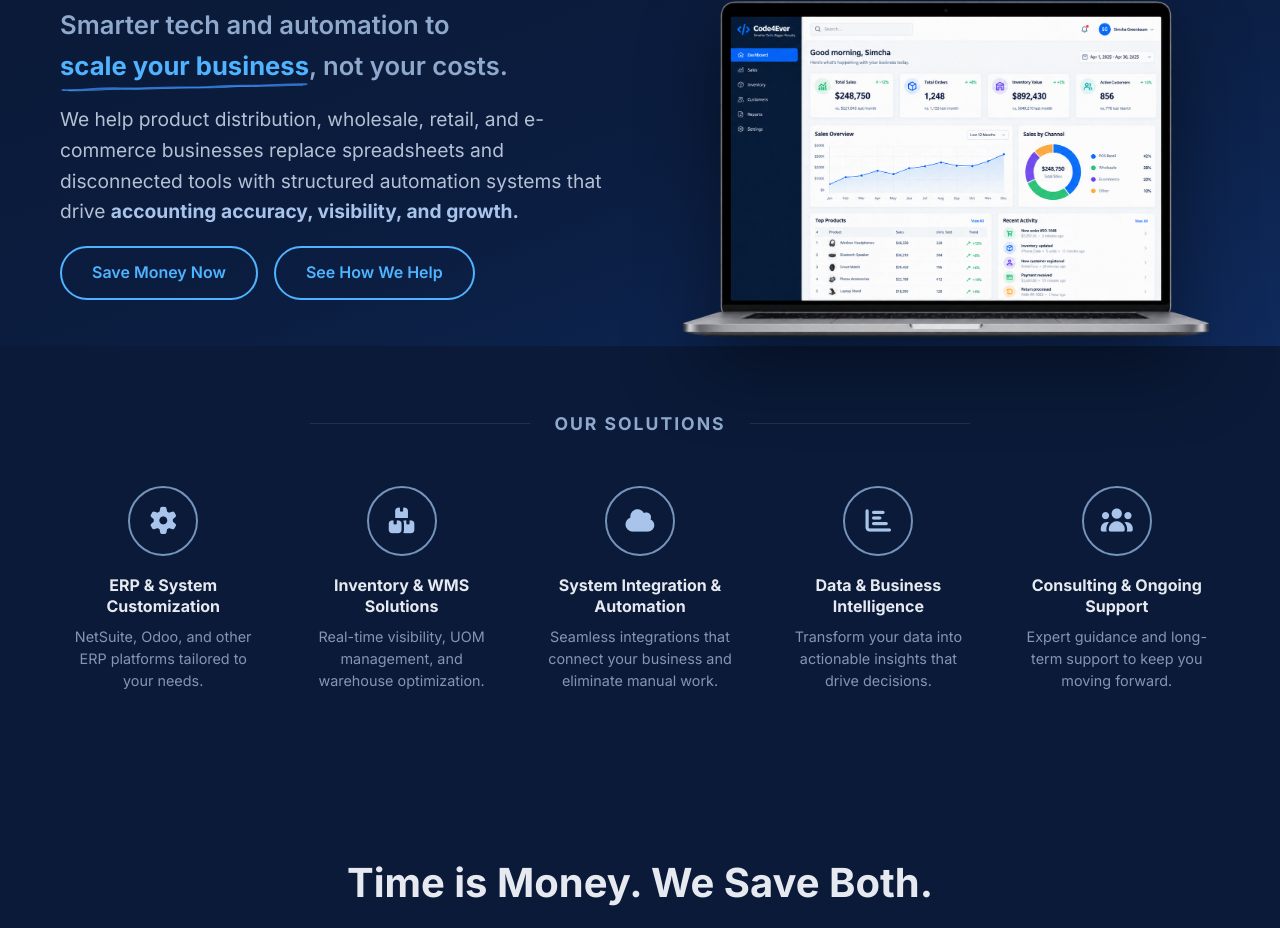
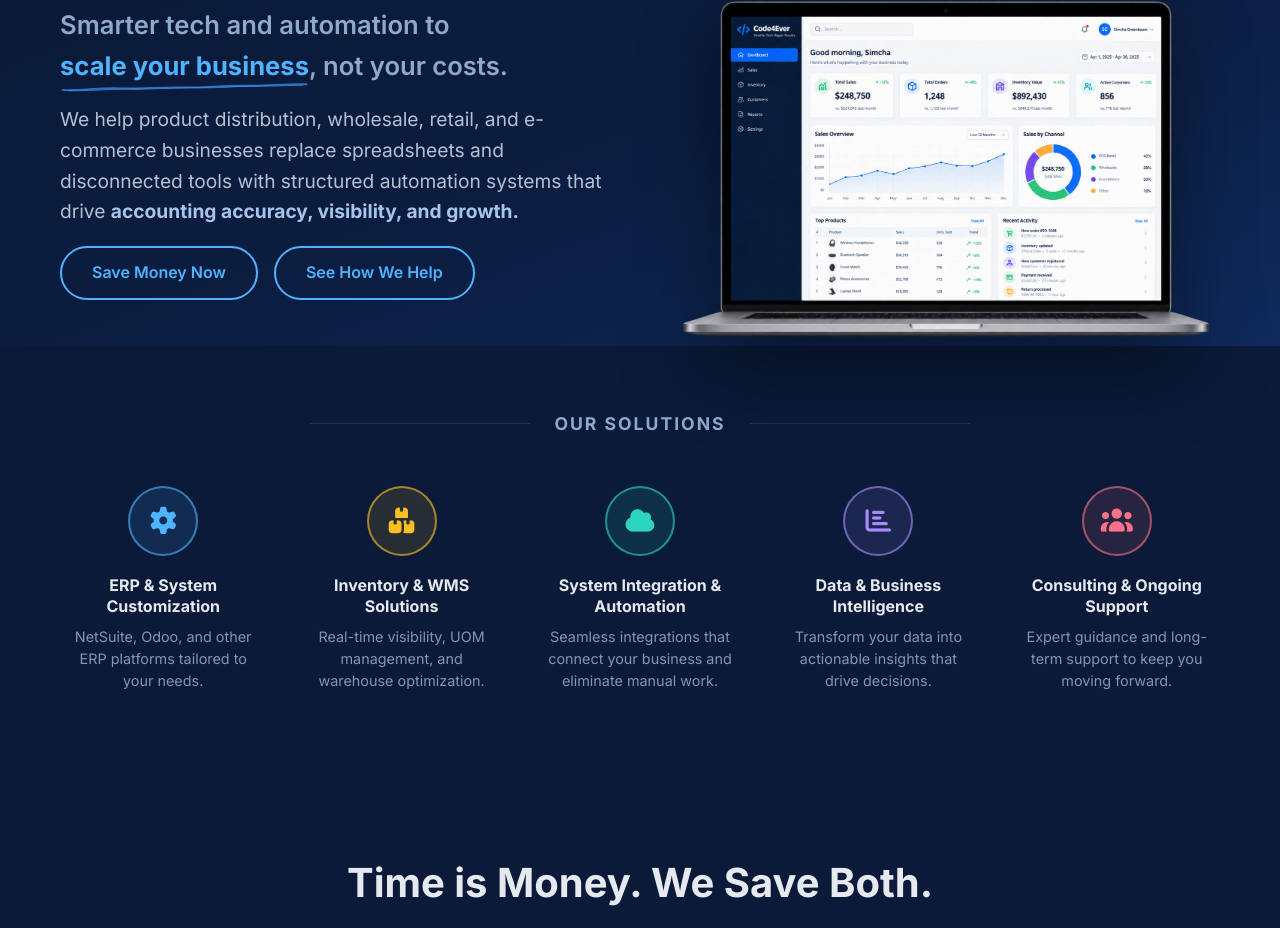
Before and after one commit to gbs4ever/code4ever, a website built with Vite: page index.html in a window 1280 px wide. Shown: the part 156-1084 px from the top of the page. Built offline with nearby package versions, Linux system fonts and the light colour scheme.

Commit message:
FIX Our solution icons now has its own color even when you're not hovering, and the hover effect uses that same color

```diff
--- a/src/styles.css
+++ b/src/styles.css
@@ -322,8 +322,27 @@ body {
 }
 
 .solution-item {
+    --accent: var(--sky-400);
     text-align: center;
     padding: 0 0.5rem;
+    transition: transform 0.3s ease;
+}
+
+/* Per-solution accent colors */
+.solution-item:nth-child(1) {
+    --accent: #4fb3ff; /* ERP - sky blue */
+}
+.solution-item:nth-child(2) {
+    --accent: #fbbf24; /* Inventory - amber */
+}
+.solution-item:nth-child(3) {
+    --accent: #2dd4bf; /* Integration - teal */
+}
+.solution-item:nth-child(4) {
+    --accent: #a78bfa; /* Data & BI - violet */
+}
+.solution-item:nth-child(5) {
+    --accent: #fb7185; /* Consulting - rose */
 }
 
 .solution-icon {
@@ -333,10 +352,16 @@ body {
     display: flex;
     align-items: center;
     justify-content: center;
-    border: 2px solid var(--steel-500);
+    border: 2px solid color-mix(in srgb, var(--accent) 60%, transparent);
     border-radius: 50%;
-    color: var(--steel-300);
+    background: color-mix(in srgb, var(--accent) 12%, transparent);
+    color: var(--accent);
     font-size: 1.6rem;
+    transition:
+        background 0.3s ease,
+        border-color 0.3s ease,
+        color 0.3s ease,
+        box-shadow 0.3s ease;
 }
 
 .solution-item h3 {
@@ -345,12 +370,33 @@ body {
     color: var(--text-strong);
     margin-bottom: 0.6rem;
     line-height: 1.3;
+    transition: color 0.3s ease;
 }
 
 .solution-item p {
     font-size: 0.9rem;
     color: var(--text-muted);
     line-height: 1.5;
+    transition: color 0.3s ease;
+}
+
+.solution-item:hover {
+    transform: translateY(-5px);
+}
+
+.solution-item:hover .solution-icon {
+    background: var(--accent);
+    border-color: var(--accent);
+    color: var(--navy-950);
+    box-shadow: 0 0 20px color-mix(in srgb, var(--accent) 45%, transparent);
+}
+
+.solution-item:hover h3 {
+    color: var(--accent);
+}
+
+.solution-item:hover p {
+    color: var(--text);
 }
 
 /* About Section */
```
